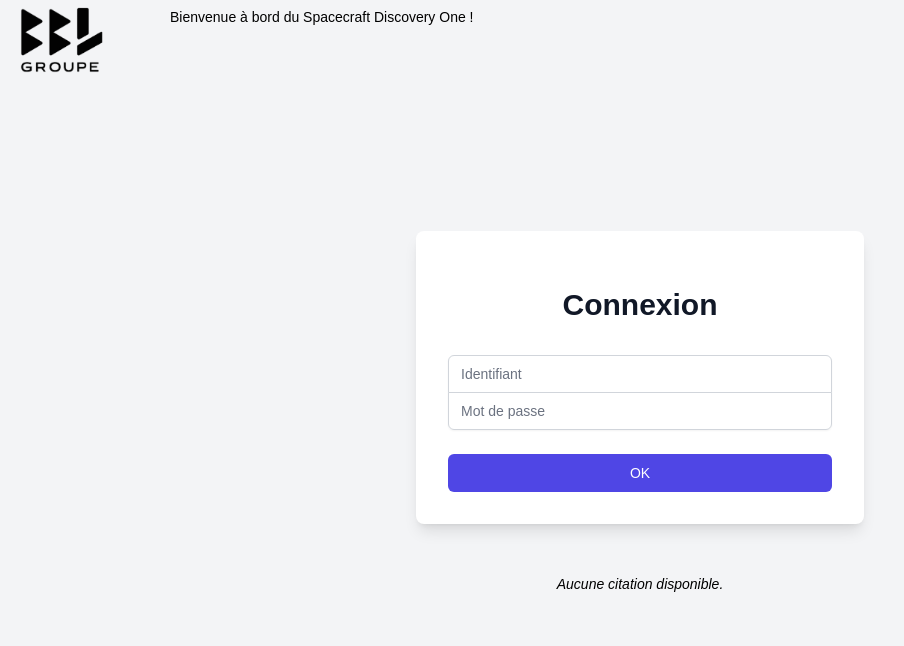
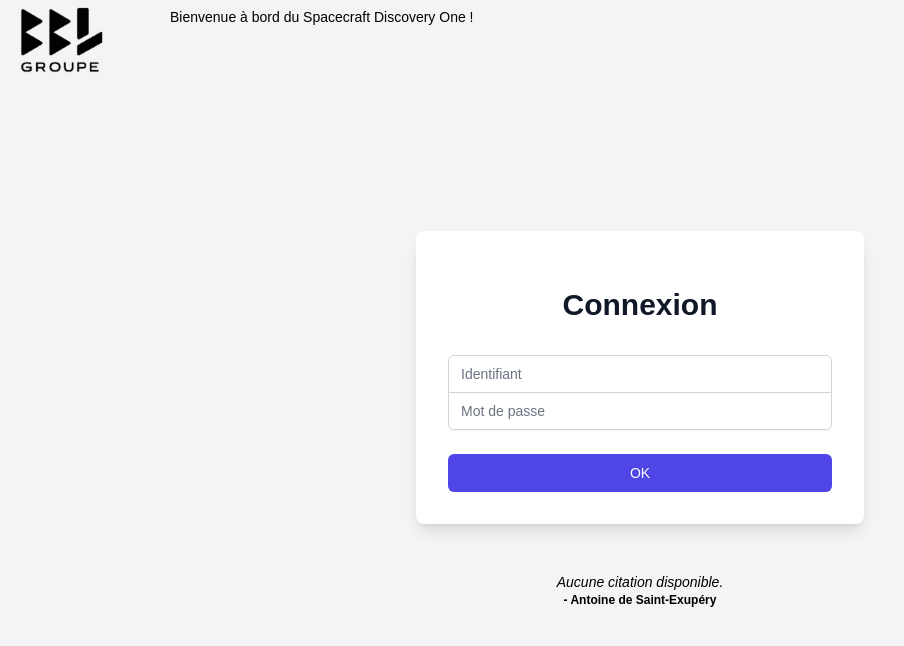
Before and after one commit to adepril/dashbord_rpa_v2, a Next.js app: page / in a window 1280 px wide. Shown: the top 646 px of the page, without its empty margins (0-904 px from the left). Built offline with nearby package versions, Linux system fonts and the light colour scheme; no server answers; the database is empty.

Commit message:
Add author of quotes

```diff
--- a/components/LoginForm.tsx
+++ b/components/LoginForm.tsx
@@ -15,6 +15,11 @@ export default function LoginForm() {
     const router = useRouter();
 
     useEffect(() => {
+        /**
+         * Récupère une citation aléatoire via l'API `fetchRandomQuote`
+         * et la stocke dans l'état `quote`.
+         * Si la citation n'est pas trouvée, un message par défaut est stocké.
+         */
         const getQuote = async () => {
             const randomQuote = await fetchRandomQuote();
             setQuote(randomQuote || "Aucune citation disponible."); // Message par défaut si aucune citation n'est trouvée
@@ -127,11 +132,13 @@ export default function LoginForm() {
         <div className="text-center h-12 ">
             <span className="text-black "></span>
         </div>
-        <div className="text-center bg-x-100  w-full" >
-            <span className="text-black italic text-sm">{quote}</span>
+
+        <div className="text-center w-full flex justify-center">
+            <div className="text-black text-sm bg-x-100 inline-block">
+                <div className="text-black italic text-sm pb-0 mb-0">{quote}</div>
+                <div className="text-black font-bold text-xs mt-0 justify-end bg-x-300">- Antoine de Saint-Exupéry</div>
+            </div>
         </div>
-
-
     </>
     );
 }
```
